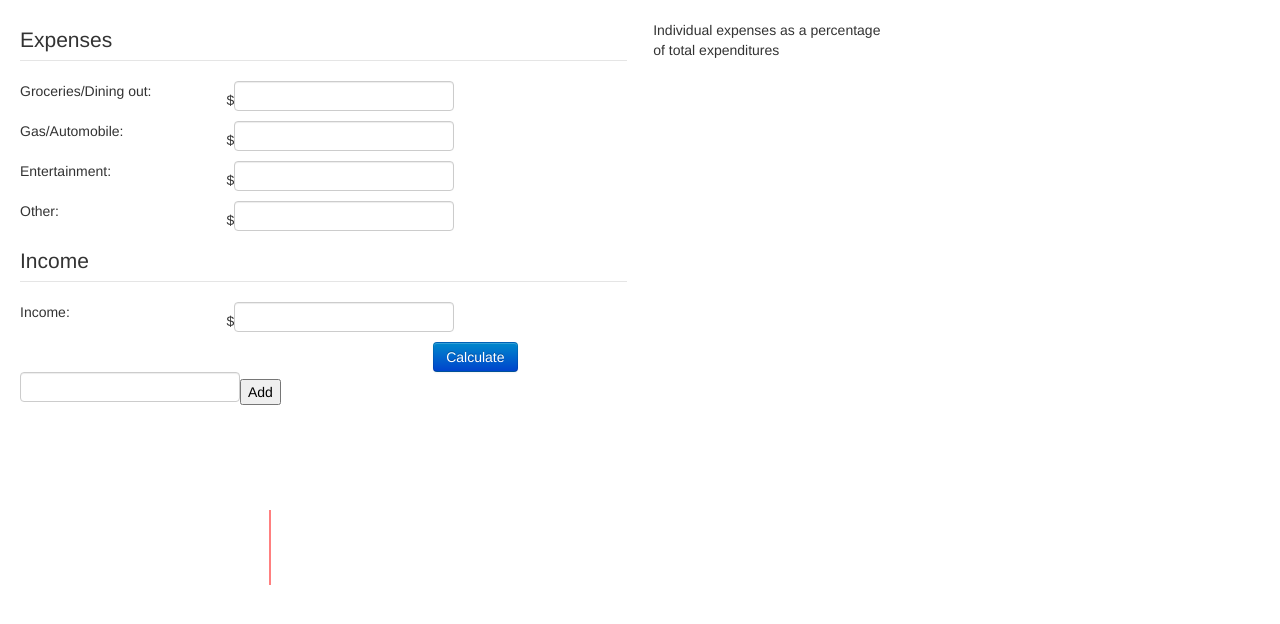
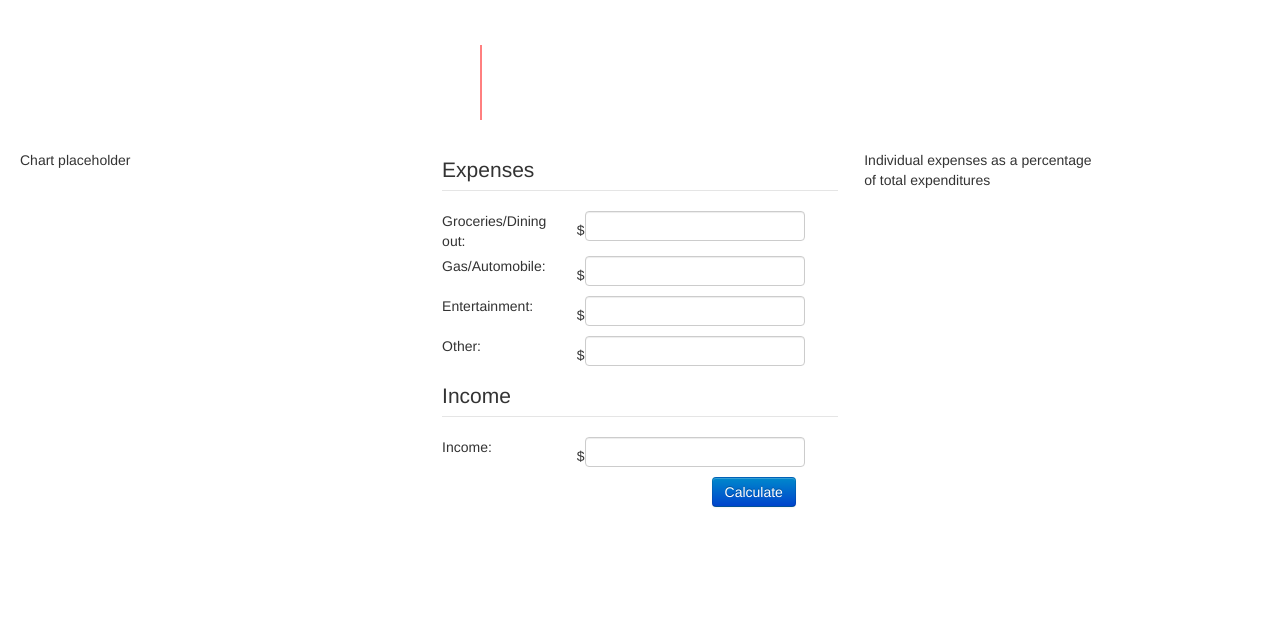
Before and after one commit to apeletz512/p3.AlexanderPeletz.biz, a plain HTML site: page index.html in a window 1280 px wide. Drawn offline with Linux system fonts and the light colour scheme.

Commit message:
rearranged divs

```diff
--- a/index.html
+++ b/index.html
@@ -11,7 +11,15 @@
 <div class="container-fluid">
     <br>
     <div class="row-fluid">
-        <div class="span6">
+        <div class="span8 offset2">
+            <svg class="chart"></svg>
+        </div>
+    </div>
+    <div class="row-fluid">
+        <div class="span4">
+            Chart placeholder
+        </div>
+        <div class="span4">
             <form>
                 <legend>Expenses</legend>
                 <div class="row-fluid">
@@ -60,17 +68,11 @@
                         <button id="calc" class="btn btn-primary" type="button">Calculate</button>
                     </div>
                 </div>
-                <input type="text" id="add"/><input type="button" id="addBtn" value="Add"/>
             </form>
         </div>
-        <div class="span6">
+        <div class="span4">
             <div>   Individual expenses as a percentage<br> of total expenditures</div>
             <svg class="svgchart"></svg>
-        </div>
-    </div>
-    <div class="row-fluid">
-        <div class="span8">
-            <svg class="chart"></svg>
         </div>
     </div>
 </div>
```
Lines whose indentation alone changed are shown as unchanged.
